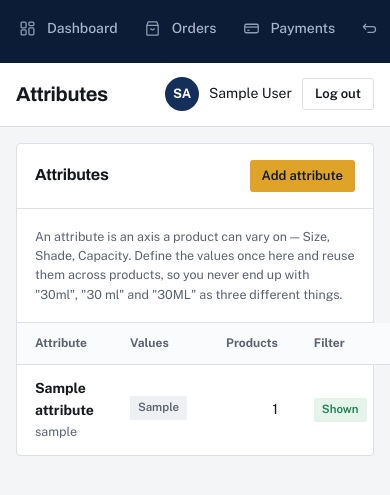
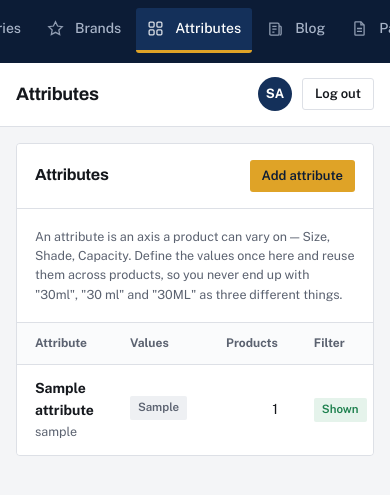
Before and after one commit to Humayun64/ecommerce-website, a Laravel app: page /admin/attributes in a window 390 px wide; the page is wider, and only the part inside the window is pictured. Shown: the top 495 px of that part. Run offline with Laravel 12, Linux system fonts and the light colour scheme; a user stored in the database is signed in; data comes from the database, SQL or seed files in the repository; tables that the repository leaves empty hold one stand-in row (values such as "Sample post").

Commit message:
Admin panel fits phones: scrolling tables, tidy top bar, menu position
- Wide admin tables (products, categories, brands, delivery, payment
  methods) now scroll inside their panel instead of stretching the page
- Top bar no longer wraps the name and Log out button on small screens
- The phone menu strip remembers its sideways position and shows the
  current item

Co-Authored-By: Claude Fable 5.2 <noreply@anthropic.com>
Claude-Session: https://claude.ai/code/session_01XUrtpNUsPb5t9ZLK2JAvPV

```diff
--- a/public/css/admin.css
+++ b/public/css/admin.css
@@ -349,3 +349,12 @@ input[type=file]:hover{border-color:var(--navy)}
 
 /* password and email boxes were missing from the form rules */
 .field input[type=password],.field input[type=email]{width:100%;border:1.5px solid var(--line);border-radius:3px;padding:10px 12px;font:inherit;font-size:14.5px;background:#fff;color:var(--ink)}
+
+/* ============ phones: wide tables scroll inside their panel, tidy top bar ============ */
+@media(max-width:820px){
+  .panel{overflow-x:auto;-webkit-overflow-scrolling:touch}
+  .top{gap:10px}
+  .top h1{font-size:18px;white-space:nowrap;overflow:hidden;text-overflow:ellipsis;min-width:0}
+  .top .who > div:not(.avatar){display:none}
+  .top .btn{white-space:nowrap}
+}
--- a/resources/views/admin/layouts/app.blade.php
+++ b/resources/views/admin/layouts/app.blade.php
@@ -145,17 +145,20 @@
 
     try {
       var saved = JSON.parse(sessionStorage.getItem(KEY) || 'null');
-      if (saved) boxes.forEach(function (box, i) { box.scrollTop = saved[i] || 0; });
+      if (saved) boxes.forEach(function (box, i) { var at = saved[i] || [0, 0]; box.scrollTop = at[0] || 0; box.scrollLeft = at[1] || 0; });
     } catch (e) {}
 
     var on = document.querySelector('.side .item.on');
     if (on) {
       var r = on.getBoundingClientRect();
-      if (r.top < 0 || r.bottom > window.innerHeight) on.scrollIntoView({ block: 'center' });
+      // On a phone the menu is a strip that scrolls sideways instead.
+      if (r.top < 0 || r.bottom > window.innerHeight || r.left < 0 || r.right > window.innerWidth) {
+        on.scrollIntoView({ block: 'nearest', inline: 'center' });
+      }
     }
 
     function save() {
-      try { sessionStorage.setItem(KEY, JSON.stringify(boxes.map(function (box) { return box.scrollTop; }))); } catch (e) {}
+      try { sessionStorage.setItem(KEY, JSON.stringify(boxes.map(function (box) { return [box.scrollTop, box.scrollLeft]; }))); } catch (e) {}
     }
     boxes.forEach(function (box) { box.addEventListener('scroll', save, { passive: true }); });
     window.addEventListener('pagehide', save);
```
